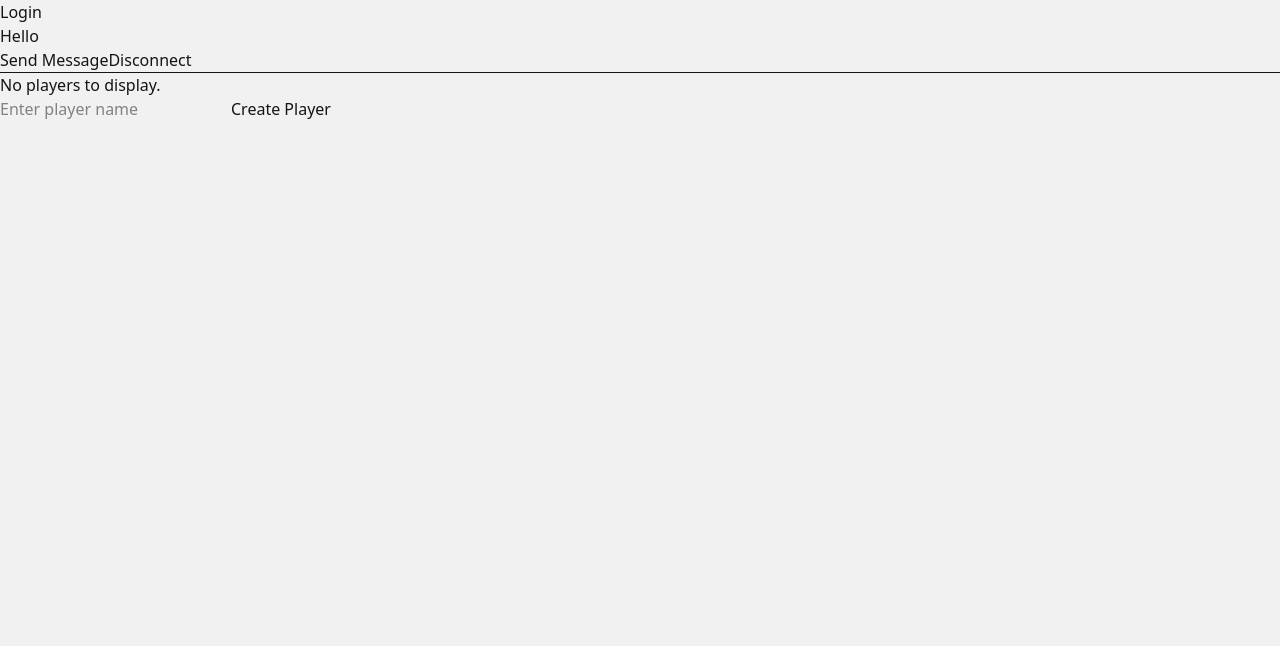
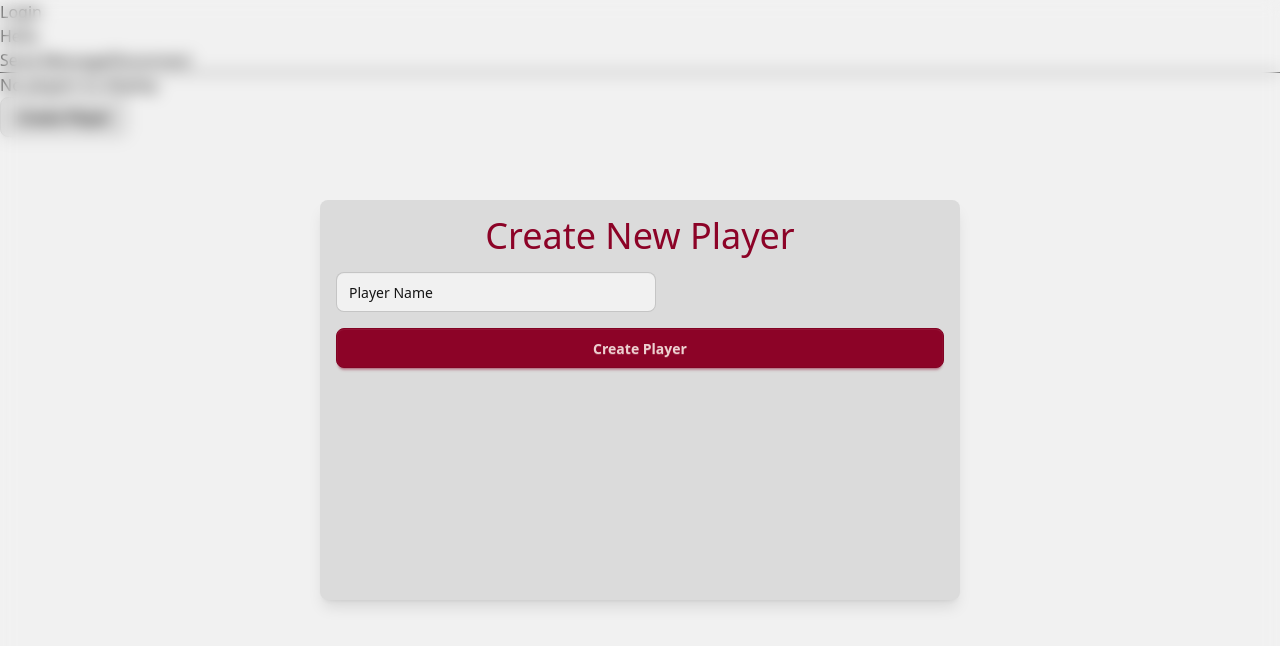
Before and after one commit to jakob-rzeppa/turnkeeper, a Vue app in the folder gm/: page / in a window 1280 px wide. Both pictures are taken after a click on the button "Create Player". Shown: the top 646 px of the page. Built offline with nearby package versions, Linux system fonts and the light colour scheme; the HTML template or start-up script is replaced by a standard one.

Commit message:
added a modal for creating new players

```diff
--- a/gm/src/components/PlayerDisplay.vue
+++ b/gm/src/components/PlayerDisplay.vue
@@ -2,21 +2,12 @@
 import { ref, shallowRef } from 'vue'
 
 import { usePlayerStore } from '@/stores/playerStore'
-import { socket } from '@/util/connection'
 import { useModalStore } from '@/stores/modalStore'
 import PlayerEditorModal from './modal/PlayerEditorModal.vue'
-
-const newPlayerName = ref('')
+import NewPlayerModal from './modal/NewPlayerModal.vue'
 
 const playerStore = usePlayerStore()
 const modalStore = useModalStore()
-
-function createPlayer() {
-    if (newPlayerName.value.trim()) {
-        socket.emit('players:create', { name: newPlayerName.value.trim() })
-        newPlayerName.value = ''
-    }
-}
 
 function openPlayerEditor(playerId: string) {
     const player = playerStore.players.find((p) => p.id === playerId)
@@ -24,6 +15,11 @@ function openPlayerEditor(playerId: string) {
         const playerEditorModal = shallowRef(PlayerEditorModal)
         modalStore.openModal(playerEditorModal, { player })
     }
+}
+
+function openNewPlayerModal() {
+    const newPlayerModal = shallowRef(NewPlayerModal)
+    modalStore.openModal(newPlayerModal)
 }
 </script>
 
@@ -46,8 +42,5 @@ function openPlayerEditor(playerId: string) {
     <div v-if="playerStore.players.length === 0">
         <p>No players to display.</p>
     </div>
-    <div>
-        <input type="text" v-model="newPlayerName" placeholder="Enter player name" />
-        <button @click="createPlayer">Create Player</button>
-    </div>
+    <button class="btn" @click="openNewPlayerModal">Create Player</button>
 </template>
--- /dev/null
+++ b/gm/src/components/modal/NewPlayerModal.vue
@@ -0,0 +1,24 @@
+<script setup lang="ts">
+import { socket } from '@/util/connection'
+import { ref } from 'vue'
+
+const emit = defineEmits(['close'])
+
+const newPlayerNameRef = ref('')
+
+function createPlayer() {
+    if (newPlayerNameRef.value.trim()) {
+        socket.emit('players:create', { name: newPlayerNameRef.value.trim() })
+        emit('close')
+    }
+}
+</script>
+
+<template>
+    <h1 class="text-4xl text-center text-primary">Create New Player</h1>
+    <label class="input">
+        <span>Player Name</span>
+        <input type="text" v-model="newPlayerNameRef" />
+    </label>
+    <button class="btn btn-primary" @click="createPlayer">Create Player</button>
+</template>
```
